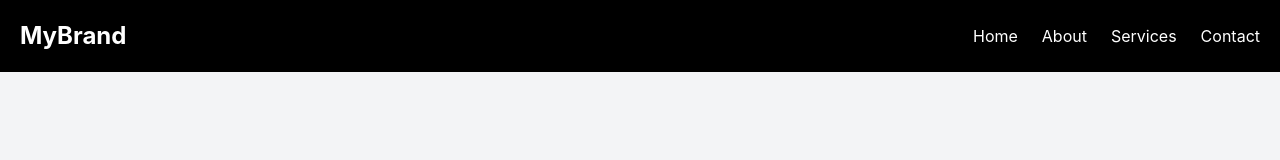
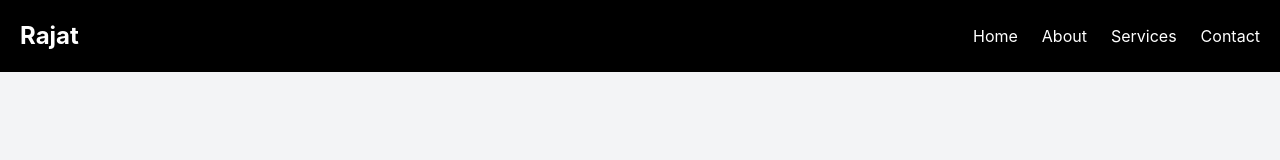
Before and after one commit to rajatboss001/React-Navbar, a React (Vite) app: page / in a window 1280 px wide. Shown: the top 160 px of the page. Built offline with nearby package versions, Linux system fonts and the light colour scheme.

Commit message:
name change

```diff
--- a/src/App.jsx
+++ b/src/App.jsx
@@ -15,7 +15,7 @@
   return (
     <div className="min-h-screen bg-gray-100">
       <nav className="flex items-center justify-between p-5 bg-black text-white relative">
-        <h1 className="text-2xl font-bold">MyBrand</h1>
+        <h1 className="text-2xl font-bold">Rajat</h1>
 
         <button
           className="md:hidden text-2xl z-50"
```
